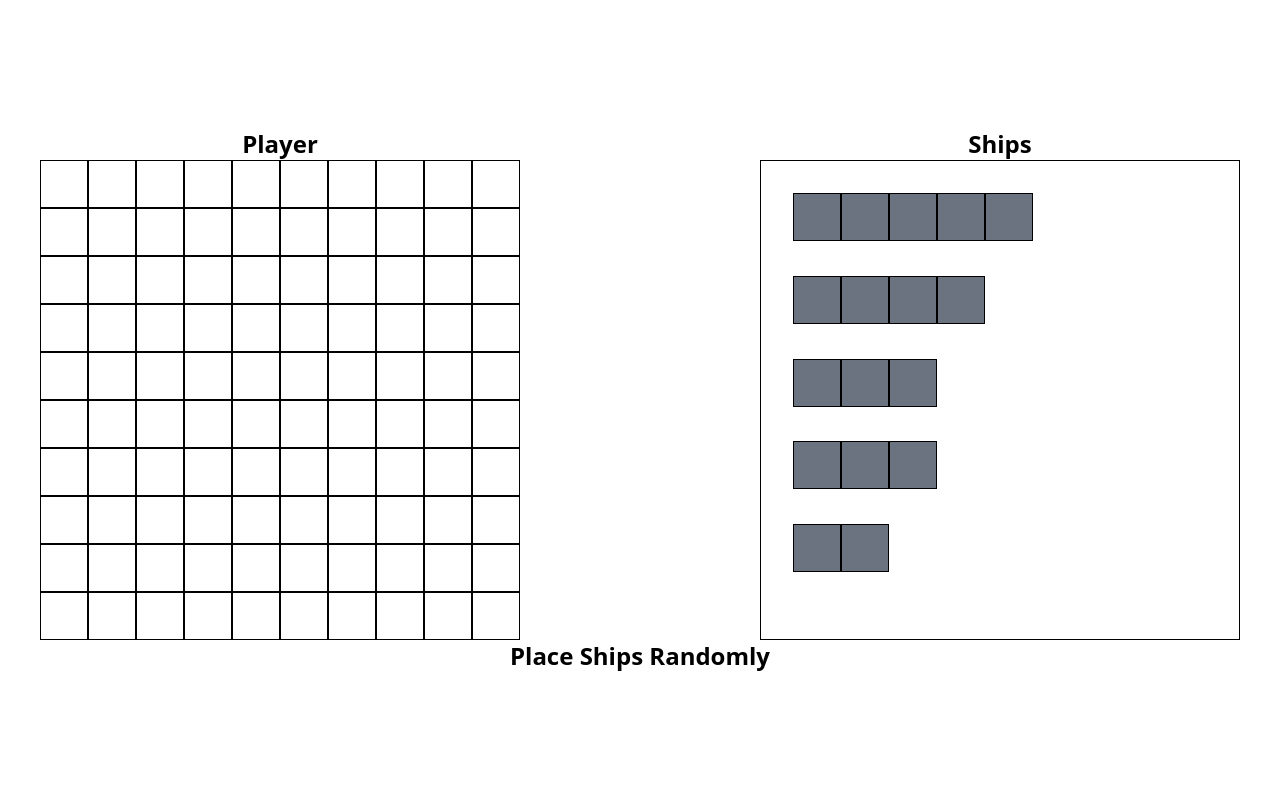
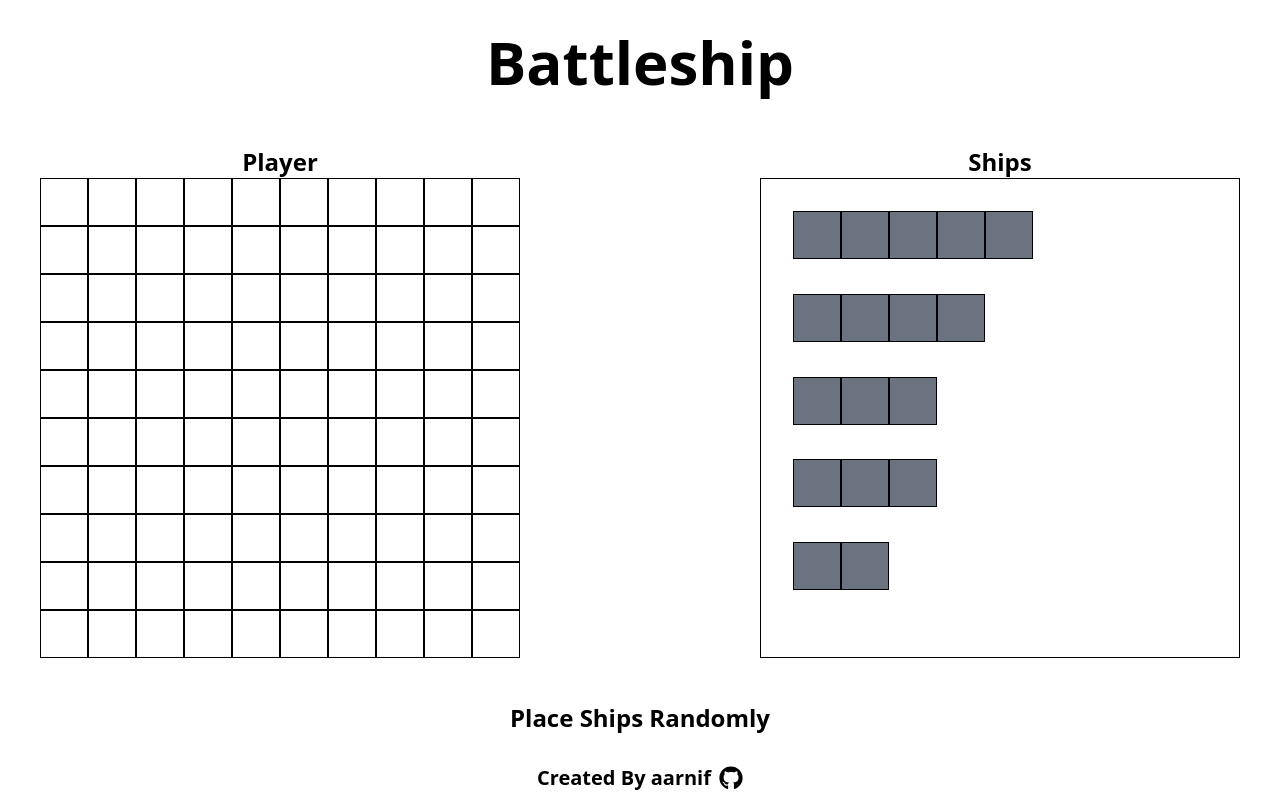
Before and after one commit to aarnif/battleship, a React (Vite) app: page / in a window 1280 px wide. Built offline with nearby package versions, Linux system fonts and the light colour scheme.

Commit message:
Add header and footer to App.jsx

```diff
--- a/src/App.jsx
+++ b/src/App.jsx
@@ -3,10 +3,12 @@ import { AnimatePresence, motion } from "framer-motion";
 
 import Player from "../classes/Player.js";
 import Ai from "../classes/Ai.js";
+import Header from "./components/Header.jsx";
 import PlaceShips from "./components/PlaceShips.jsx";
 import GameBoard from "./components/GameBoard.jsx";
 import GameOverModal from "./components/GameOverModal.jsx";
 import GameButton from "./components/GameButton.jsx";
+import Footer from "./components/Footer.jsx";
 
 const player = new Player("Player");
 const ai = new Ai("Computer");
@@ -142,6 +144,8 @@ const App = () => {
   };
 
   return (
+    <>
+      <Header />
       <div className="w-full max-w-[1200px] flex-grow flex flex-col items-center">
         <AnimatePresence mode="wait">
           {isGameOn ? (
@@ -198,6 +202,8 @@ const App = () => {
           handleClickRestartGame={handleClickRestartGame}
         />
       </div>
+      <Footer />
+    </>
   );
 };
 
--- a/src/index.css
+++ b/src/index.css
@@ -8,6 +8,6 @@
   }
 
   #root {
-    @apply min-h-screen flex items-center justify-center;
+    @apply min-h-screen flex flex-col items-center justify-center;
   }
 }
--- a/tailwind.config.js
+++ b/tailwind.config.js
@@ -2,7 +2,16 @@
 export default {
   content: ["./index.html", "./src/**/*.{js,ts,jsx,tsx}"],
   theme: {
-    extend: {},
+    extend: {
+      colors: {
+        body: "",
+        bodyText: "",
+        header: "",
+        ship: "",
+        cell: "",
+        footer: "",
+      },
+    },
   },
   plugins: [],
 };
```
Lines whose indentation alone changed are shown as unchanged.
